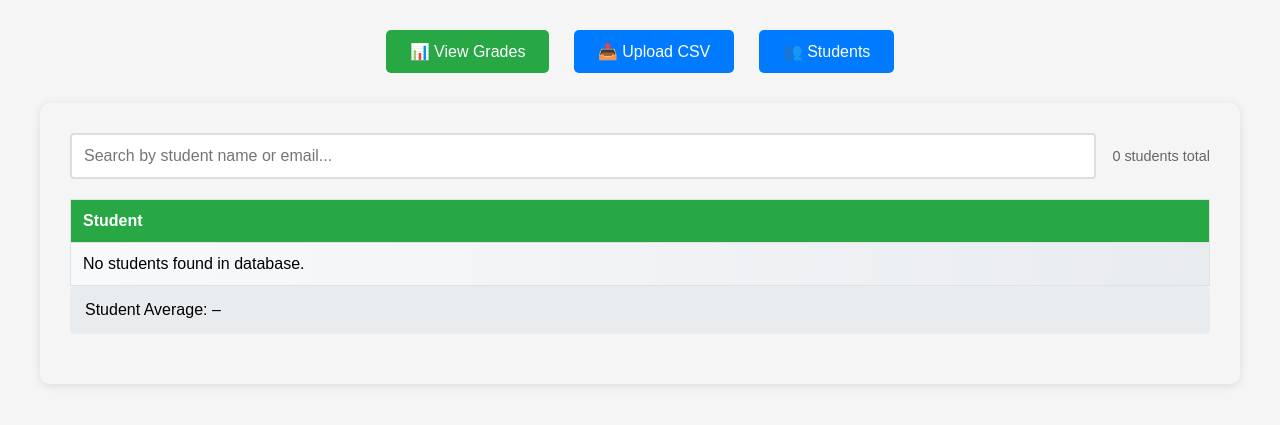
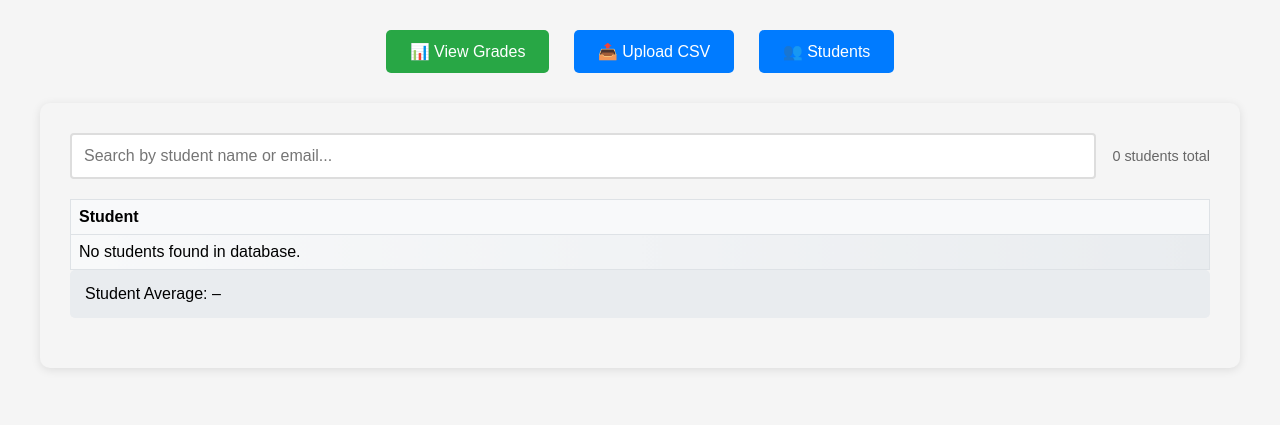
Before and after one commit to thorlorick/database_gradeinsight, a FastAPI app: page /dashboard in a window 1280 px wide. Shown: the part 70-495 px from the top of the page. Run offline with FastAPI, Linux system fonts and the light colour scheme; data that the repository does not hold is empty.

Commit message:
Update styles.css

```diff
--- a/static/css/styles.css
+++ b/static/css/styles.css
@@ -206,15 +206,15 @@ tr:hover {
 
         .solution3-table th,
         .solution3-table td {
-            padding: 12px;
+            padding: 8px;
             text-align: left;
             border: 1px solid #dee2e6;
             white-space: nowrap;
         }
 
         .solution3-table th {
-            background-color: #28a745;
-            color: white;
+            background-color: ##ffd8b3;
+            color: black;
             position: sticky;
             top: 0;
         }
```
